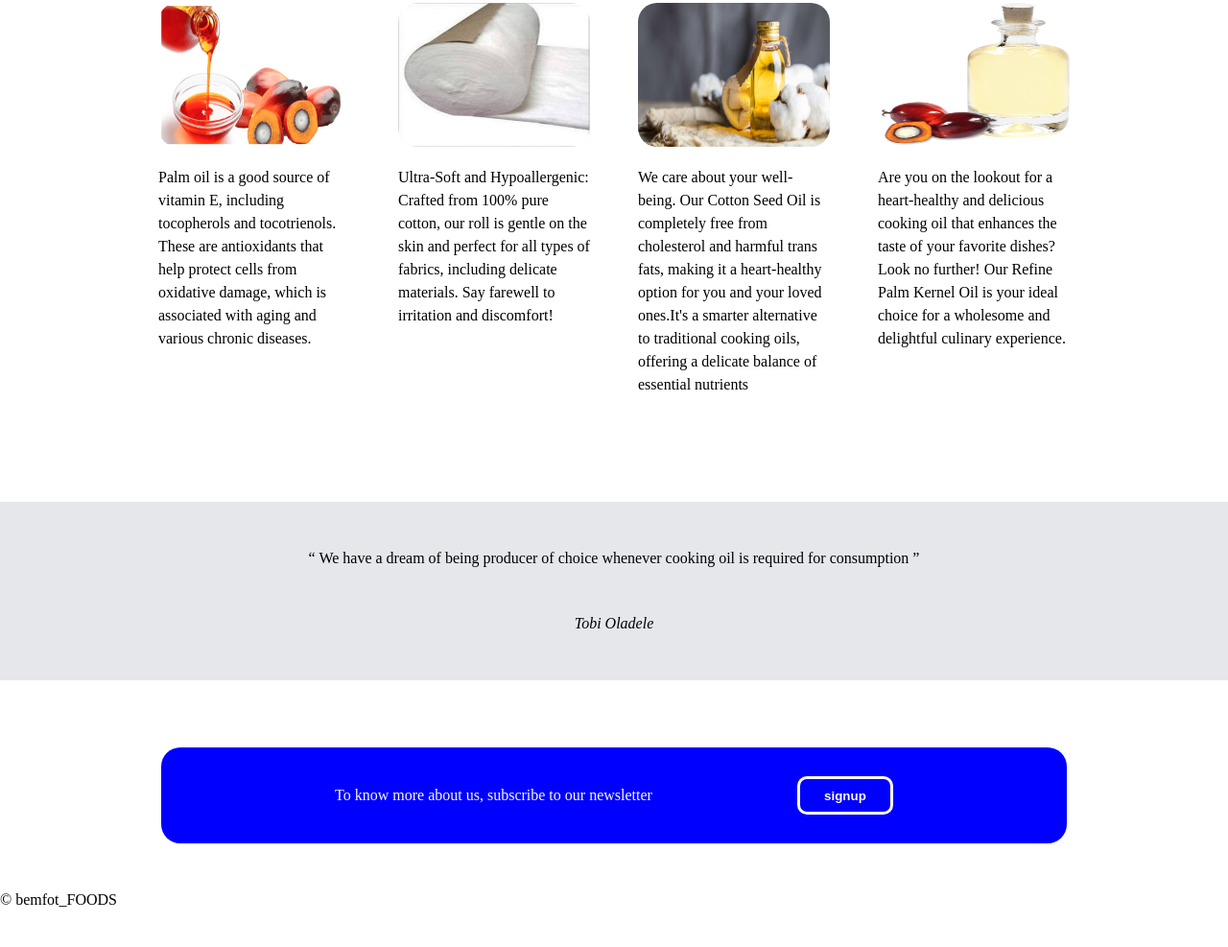
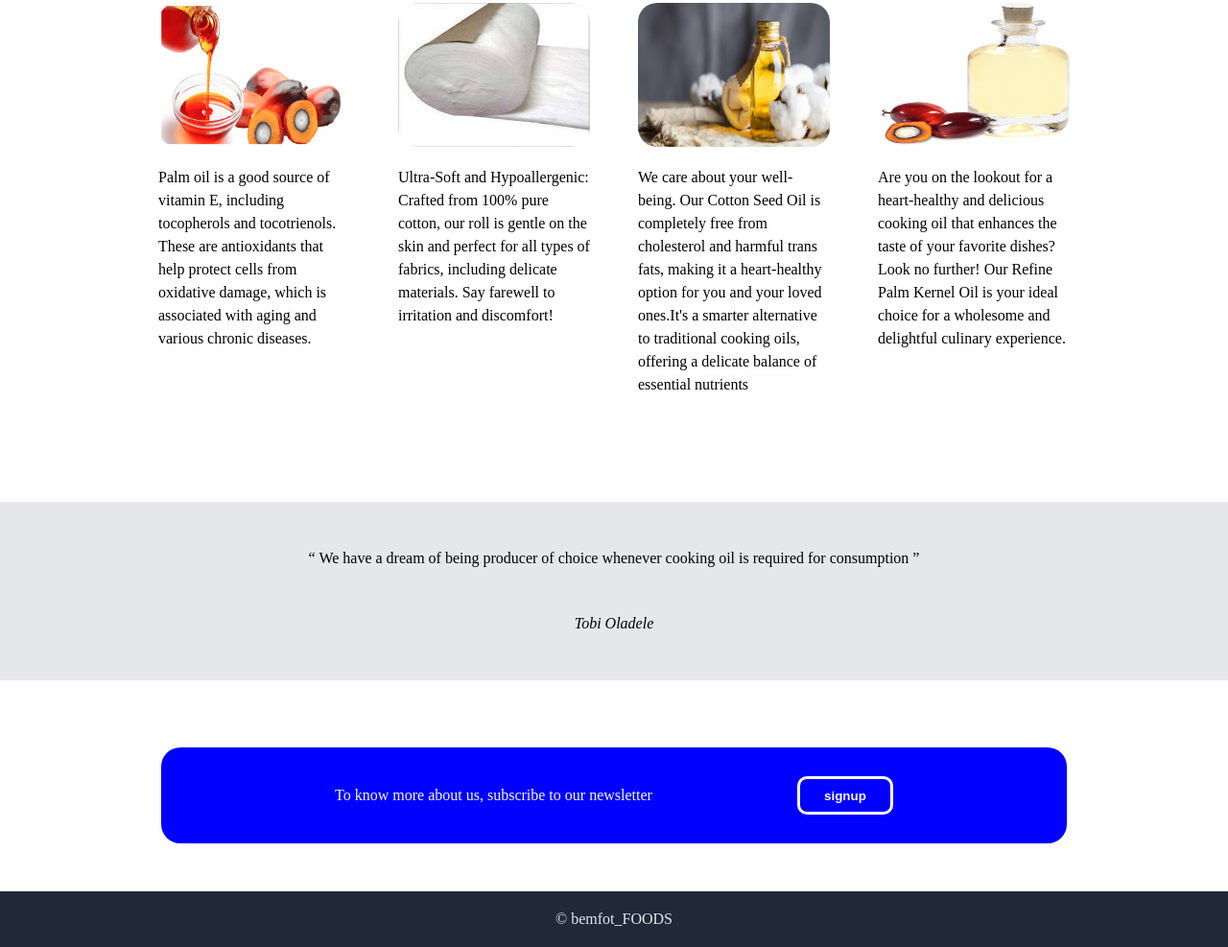
Before and after one commit to tobiadedoyin/bemfot_FOODS, a plain HTML site: page index.html in a window 1280 px wide. Shown: the part 610-1597 px from the top of the page at 96% size. Before the commit the page ends 1557 px from the top, so only its background shows below. Drawn offline with Linux system fonts and the light colour scheme; files whose address does not match are found by name.

Commit message:
footer style implemented

```diff
--- a/style.css
+++ b/style.css
@@ -122,3 +122,9 @@ article {
 .btn {
   border: #fff solid;
 }
+footer {
+  background: #1f2937;
+  color: #e5e7eb;
+  text-align: center;
+  padding: 20px;
+}
```
